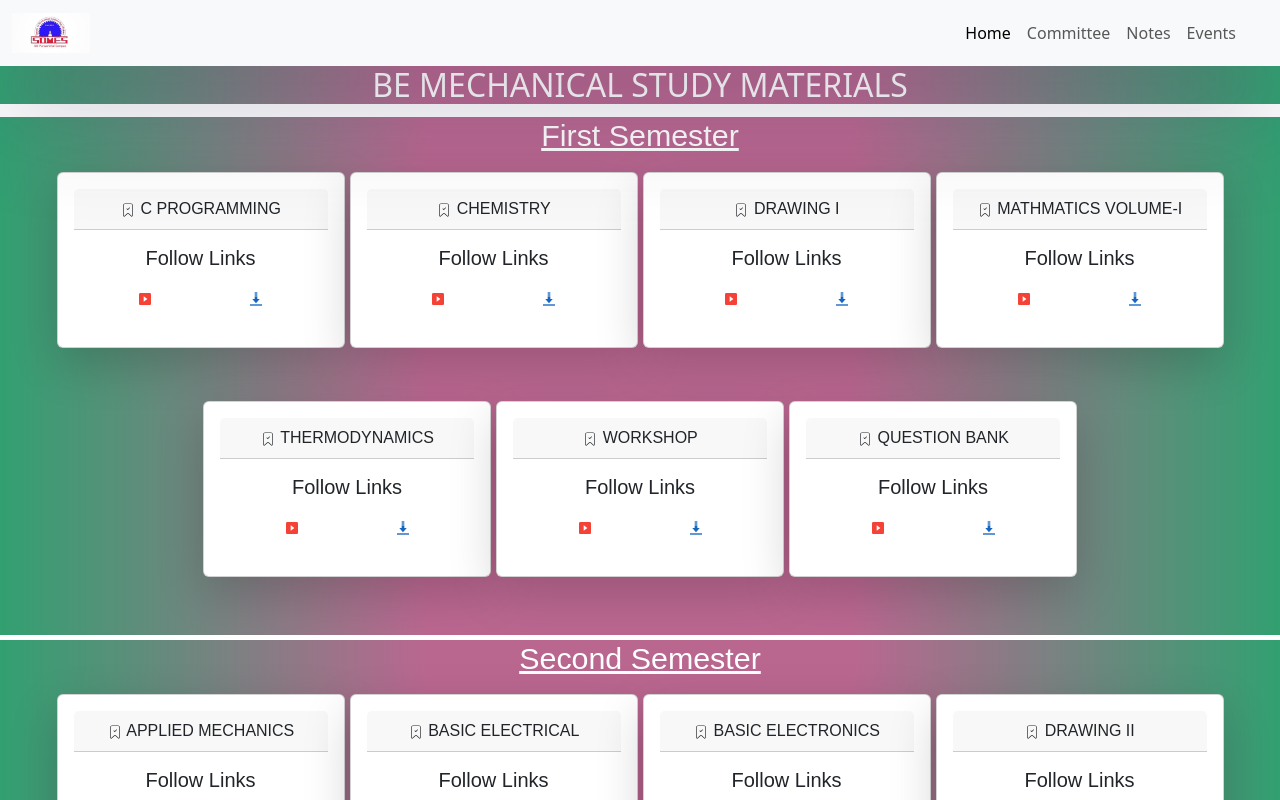
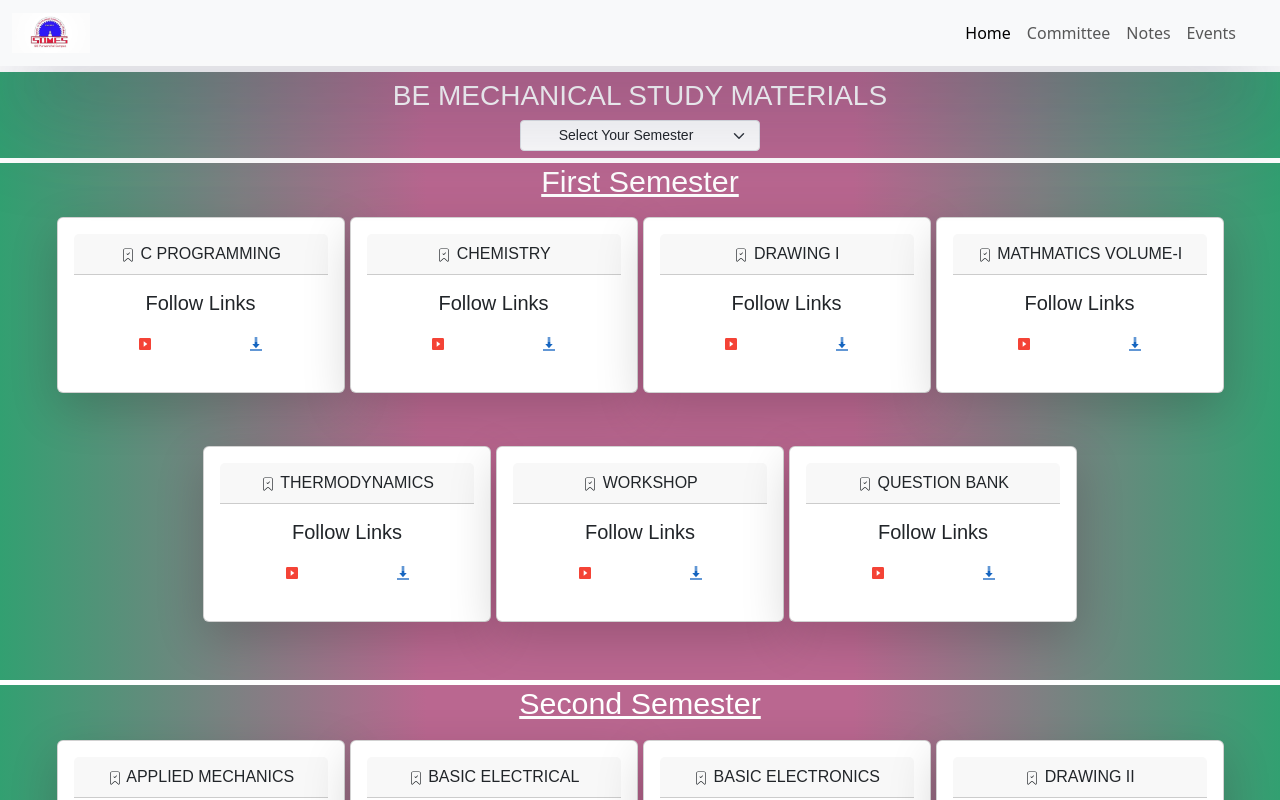
Before and after one commit to subashkumaryadav/SOMES-, a React (Create React App) app: page /notes in a window 1280 px wide. Shown: the top 800 px of the page. Built offline with nearby package versions, Linux system fonts and the light colour scheme.

Commit message:
subash-iv

```diff
--- a/package.json
+++ b/package.json
@@ -9,6 +9,7 @@
     "bootstrap": "^5.3.0",
     "react": "^18.2.0",
     "react-dom": "^18.2.0",
+    "react-icons": "^4.9.0",
     "react-router-dom": "^6.13.0",
     "react-scripts": "5.0.1",
     "react-scroll": "^1.8.9",
--- a/src/pages/notes/Notes.js
+++ b/src/pages/notes/Notes.js
@@ -9,12 +9,33 @@ import { Link } from "react-router-dom";
 const Notes = () => {
   return (
     <Layout>
-      <h2 className={style.note_head}>BE MECHANICAL STUDY MATERIALS</h2>
+      <div className={style.note_head}>
+        <h3>BE MECHANICAL STUDY MATERIALS</h3>
+        <select
+          className={`form-select form-select-sm`}
+          aria-label=".form-select-sm example"
+          id="semValue"
+        >
+          <option value="1001">Select Your Semester</option>
+          <option value="1001">I Sem</option>
+          <option value="1002">II Sem</option>
+          <option value="1003">III Sem</option>
+          <option value="1004">IV Sem</option>
+          <option value="1005">V Sem</option>
+          <option value="1006">VI Sem</option>
+          <option value="1007">VII Sem</option>
+          <option value="1008">VIII Sem</option>
+         </select>
+      </div>
+
       {notes.map((current) => {
         const note = current.year;
+
         return (
           <div className={style.semeter_St} key={current.id}>
-            {note.map((data) => {
+            {
+
+              note.map((data) => {
               return (
                 <div className={style.note_main} key={data.id}>
                   <h3>{data.sem}</h3>
@@ -23,13 +44,11 @@ const Notes = () => {
                     {data.Subjects.map((sub) => {
                       return (
                         <div
-
                           key={sub.id}
-                          className={`card shadow-lg p-3 bg-body mb-5 fade-in-left ${style.subjects}` }
+                          className={`card shadow-lg p-3 bg-body mb-5 fade-in-left ${style.subjects}`}
                           style={{ width: "18rem", height: "11rem" }}
                         >
                           <div className="card-header text-bold ">
-
                             <CiBookmarkCheck /> {sub.name}
                           </div>
                           <div className="card-body">
--- a/src/style/notes/note.module.css
+++ b/src/style/notes/note.module.css
@@ -1,21 +1,44 @@
-*{
-  html{
-    scroll-behavior: smooth
+* {
+  html {
+    scroll-behavior: smooth;
   }
 }
-@import url('https://fonts.googleapis.com/css2?family=Josefin+Sans:wght@300;400&display=swap');
-.note_head ,.note_main {
+@import url("https://fonts.googleapis.com/css2?family=Josefin+Sans:wght@300;400&display=swap");
+.note_head {
+  display: flex;
+  margin-top: 0.4rem;
+  padding: 0.4rem;
+  justify-content: center;
+  align-items: center;
+  flex-direction: column;
+  background-image: linear-gradient(
+    to right,
+    #32a071,
+    #ba6790,
+    #ba6790,
+    #32a071
+  );
+  color: white;
+  font-family: "Josefin Sans", sans-serif;
+}
+.note_head select {
+  width: 15rem;
   text-align: center;
-  background-image: linear-gradient(to right, #32A071,#BA6790,#BA6790,#32A071);
-  color: white;
-
-
 }
 .note_main {
-  font-family: 'Josefin Sans', sans-serif;
+  text-align: center;
+  background-image: linear-gradient(
+    to right,
+    #32a071,
+    #ba6790,
+    #ba6790,
+    #32a071
+  );
+  color: white;
+  font-family: "Josefin Sans", sans-serif;
   margin-top: 5px;
 }
-.notes_subj{
+.notes_subj {
   display: flex;
   flex-wrap: wrap;
   justify-content: center;
@@ -23,17 +46,24 @@
   gap: 5px;
   padding: 10px;
 }
-.note_main h3{
+.note_main h3 {
   font-size: 1.9rem;
   text-transform: capitalize;
   text-decoration: underline;
   font-weight: 400;
 }
-.semeter_St{
+.semeter_St {
   display: flex;
   flex-direction: column;
 }
-.subjects:hover{
+.subjects:hover {
   transform: scale(1.03);
   cursor: pointer;
 }
+
+@media screen and (max-width:768px) {
+  .note_head h3{
+      font-size: 1.3rem;
+  }
+
+}
```
Also changed, not shown: 1 other file (tests, documents, lock files or other folders). Lines whose indentation alone changed are shown as unchanged.
